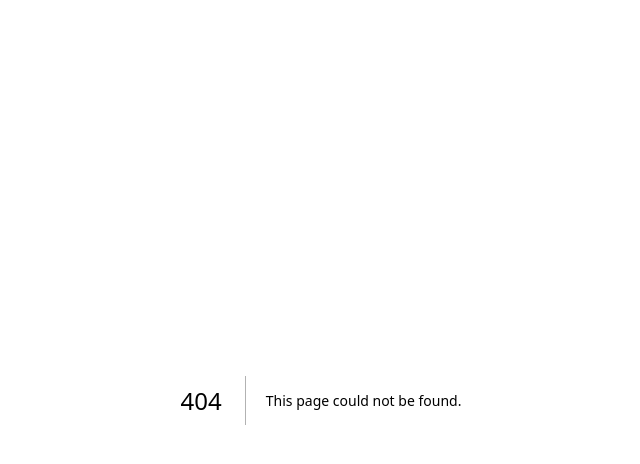
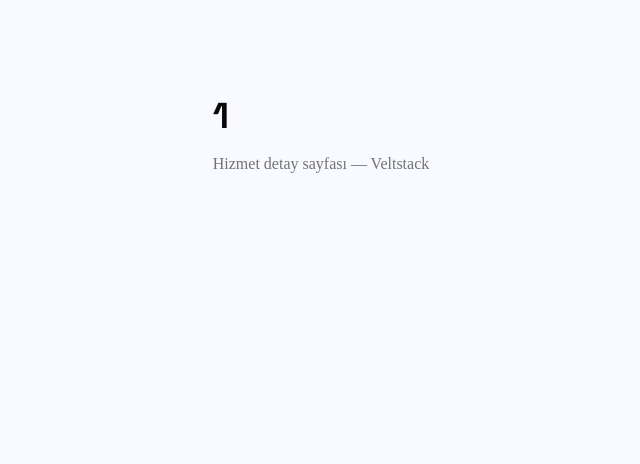
Before and after one commit to omerhd34/veltstack, a Next.js app: page /1/hizmetler/1 in a window 1280 px wide. Before the commit this address had no page. Shown: the top 464 px of the page, without its empty margins (319-959 px from the left). Built offline with nearby package versions, Linux system fonts and the light colour scheme.

Commit message:
app/[locale]/hizmetler/[slug]/page.tsx eklendi

```diff
--- /dev/null
+++ b/app/[locale]/hizmetler/[slug]/page.tsx
@@ -0,0 +1,28 @@
+import { setRequestLocale } from "next-intl/server";
+import { notFound } from "next/navigation";
+
+interface ServiceDetailPageProps {
+  params: Promise<{ locale: string; slug: string }>;
+}
+
+export const revalidate = 86400;
+
+export default async function ServiceDetailPage({
+  params,
+}: ServiceDetailPageProps) {
+  const { locale, slug } = await params;
+  setRequestLocale(locale);
+
+  if (!slug) notFound();
+
+  return (
+    <div className="mx-auto max-w-7xl px-4 py-24">
+      <h1 className="font-(family-name:--font-heading) text-4xl font-bold capitalize">
+        {slug.replace(/-/g, " ")}
+      </h1>
+      <p className="mt-4 text-muted-foreground">
+        Hizmet detay sayfası — Veltstack
+      </p>
+    </div>
+  );
+}
```
